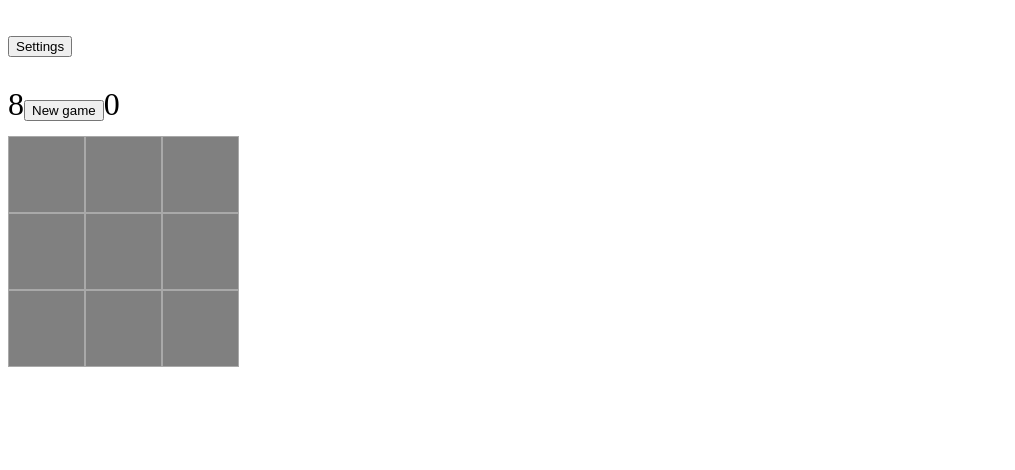
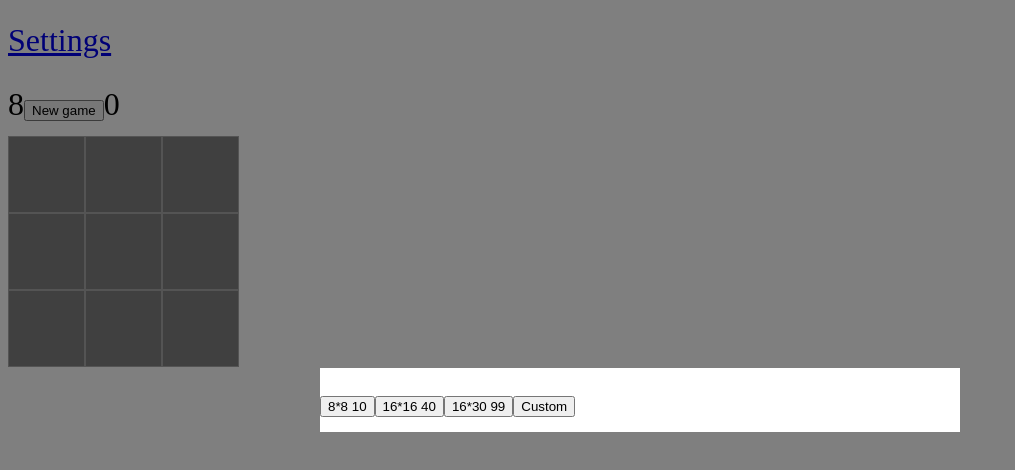
Before and after one commit to qialex/minesweeper-react-redux, a React app: page /settings in a window 1280 px wide. Shown: the top 470 px of the page, without its empty margins (0-1015 px from the left). Built offline with nearby package versions, Linux system fonts and the light colour scheme.

Commit message:
router for settings

```diff
--- a/package.json
+++ b/package.json
@@ -46,5 +46,7 @@
     "webpack-cli": "^3.1.1",
     "webpack-dev-server": "^3.1.1"
   },
-  "dependencies": {}
+  "dependencies": {
+    "react-router-dom": "^4.3.1"
+  }
 }
--- /dev/null
+++ b/src/js/components/AppRouter.js
@@ -0,0 +1,15 @@
+// src/js/components/AppRouter.js
+import React from "react";
+import { BrowserRouter, Route } from "react-router-dom";
+import App from "./App";
+import Settings from "./Settings";
+
+const AppRouter = () => (
+    <BrowserRouter>
+        <div>
+            <Route path="/" component={App} />
+            <Route path="/settings/" component={Settings} />
+        </div>
+    </BrowserRouter>
+);
+export default AppRouter;
--- a/src/js/components/Game.js
+++ b/src/js/components/Game.js
@@ -1,10 +1,11 @@
 // src/js/components/Game.js
 import React, {Component} from "react";
+import {Link} from "react-router-dom";
 import connect from "react-redux/es/connect/connect";
 import {resetGame, updateGameTime} from "../actions";
 import Field from "./Field";
-import Settings from "./Settings";
 import '../../main.css';
+
 
 const mapStateToProps = state => {
     return { game: {...state.game}, settings: {...state.settings} };
@@ -21,7 +22,6 @@ class ConnectedGame extends Component{
         super();
         this.state = {
             timer: null,
-            isSettingsOpened: false
         };
     }
 
@@ -38,9 +38,6 @@ class ConnectedGame extends Component{
             clearInterval(this.state.timer);
             this.setState({timer: null});
         }
-        // if (!game.started && this.state.isSettingsOpened) {
-        //     this.handleSettingsClick()
-        // }
     }
 
     tick() {
@@ -52,15 +49,8 @@ class ConnectedGame extends Component{
     handleNewGameClick() {
         this.props.resetGame();
     }
-    handleSettingsClose() {
-        this.setState({isSettingsOpened: false});
-    }
-    handleSettingsToggle() {
-        this.setState({isSettingsOpened: !this.state.isSettingsOpened});
-    }
 
     render() {
-        const { isSettingsOpened } = this.state;
         const { game, settings } = this.props;
         const bombsLeft = settings.bombs - game.flags;
 
@@ -68,10 +58,7 @@ class ConnectedGame extends Component{
         return (
             <div className="game">
                 <div className="settings">
-                    <button type="submit" className="btn btn-success btn-lg" onClick={this.handleSettingsToggle.bind(this)}>
-                        Settings
-                    </button>
-                    {isSettingsOpened ? <Settings handleSettingsSet={this.handleSettingsClose.bind(this)} /> : ''}
+                    <Link to="/settings/">Settings</Link>
                 </div>
                 <div className="control-panel">
                     {bombsLeft}
--- a/src/js/components/Settings.js
+++ b/src/js/components/Settings.js
@@ -2,6 +2,9 @@
 import React, { Component, PropTypes } from "react";
 import { connect } from "react-redux";
 import { changeSettings } from "../actions/index";
+import {Redirect} from "react-router-dom";
+import '../../settings.css';
+
 const mapDispatchToProps = dispatch => {
     return {
         changeSettings: settings => dispatch(changeSettings(settings)),
@@ -14,16 +17,14 @@ class ConnectedSettings extends Component {
             x: '',
             y: '',
             bombs: '',
-            isCustomSettings: false
+            isCustomSettings: false,
+            toHomePage: false,
         };
         this.handleChange = this.handleChange.bind(this);
         this.handleSubmit = this.handleSubmit.bind(this);
     }
     componentDidMount() {
-        if (this.props.article) {
-            const { title } = this.props.article;
-            this.setState({ title });
-        }
+        console.log ('ololo')
     }
     handleChange(event) {
         this.setState({ [event.target.id]: event.target.value });
@@ -45,21 +46,33 @@ class ConnectedSettings extends Component {
         }
 
         this.props.changeSettings({x, y, bombs});
-        this.props.handleSettingsSet();
+        // this.props.handleSettingsSet();
+        this.setState({toHomePage: true})
     }
     handleNewGameClick(x, y, bombs) {
         console.log (this.props);
         this.props.changeSettings({x, y, bombs});
-        this.props.handleSettingsSet();
+        // this.props.handleSettingsSet();
+        this.setState({toHomePage: true})
     }
     handleCustomSettings() {
         this.setState({isCustomSettings: !this.state.isCustomSettings});
     }
+    handleClickOutSide(event) {
+        if (event.nativeEvent.target.classList.contains('setting-wrapper')) {
+            this.setState({toHomePage: true})
+        }
+    }
     render() {
+        if (this.state.toHomePage === true) {
+            return <Redirect to='/' />
+        }
+
         const { isCustomSettings } = this.state;
         const { x, y, bombs } = this.state;
         return (
-            <div>
+            <div className="setting-wrapper" onClick={this.handleClickOutSide.bind(this)}>
+                <div className="setting-panel">
                     <button className="btn btn-success btn-lg" onClick={this.handleNewGameClick.bind(this, 8, 8, 10)}>
                         8*8 10
                     </button>
@@ -110,6 +123,7 @@ class ConnectedSettings extends Component {
                         </form>
                     )}
                 </div>
+            </div>
         );
     }
 }
--- a/src/js/index.js
+++ b/src/js/index.js
@@ -1,11 +1,13 @@
+// src/js/index.js
 import React from "react";
 import { render } from "react-dom";
 import { Provider } from "react-redux";
 import store from "./store/index";
+import AppRouter from "./components/AppRouter";
 import App from "./components/App";
 render(
     <Provider store={store}>
-        <App />
+        <AppRouter />
     </Provider>,
     document.getElementById("app")
 );
--- a/src/js/reducers/index.js
+++ b/src/js/reducers/index.js
@@ -1,3 +1,4 @@
+// src/js/reducers/index.js
 import { MINESWEEPER } from "../constants/action-types";
 
 
--- a/src/js/store/index.js
+++ b/src/js/store/index.js
@@ -1,4 +1,4 @@
-// src/js/index/index.js
+// src/js/store/index.js
 import { createStore } from "redux";
 import rootReducer from "../reducers/index";
 const index = createStore(rootReducer);
--- /dev/null
+++ b/src/settings.css
@@ -0,0 +1,16 @@
+.setting-wrapper {
+    position: fixed;
+    top: 0;
+    left: 0;
+    right: 0;
+    bottom: 0;
+    background-color: rgba(0, 0, 0, 0.5);
+    display: flex;
+    align-items: center;
+    justify-content: center;
+}
+
+.setting-panel {
+    width: 20em;
+    background-color: white;
+}
--- a/webpack.config.js
+++ b/webpack.config.js
@@ -1,7 +1,13 @@
 const HtmlWebPackPlugin = require("html-webpack-plugin");
 const MiniCssExtractPlugin = require("mini-css-extract-plugin");
+const path = require('path');
 
 module.exports = {
+  output: {
+    path: path.resolve(__dirname, 'dist'),
+    filename: 'index_bundle.js',
+    publicPath: '/'
+  },
   module: {
     rules: [
       {
@@ -26,6 +32,9 @@ module.exports = {
       }
     ]
   },
+  devServer: {
+    historyApiFallback: true,
+  },
   plugins: [
     new HtmlWebPackPlugin({
       template: "./src/index.html",
```
Also changed, not shown: 1 other file (tests, documents, lock files or other folders). Lines whose indentation alone changed are shown as unchanged.
